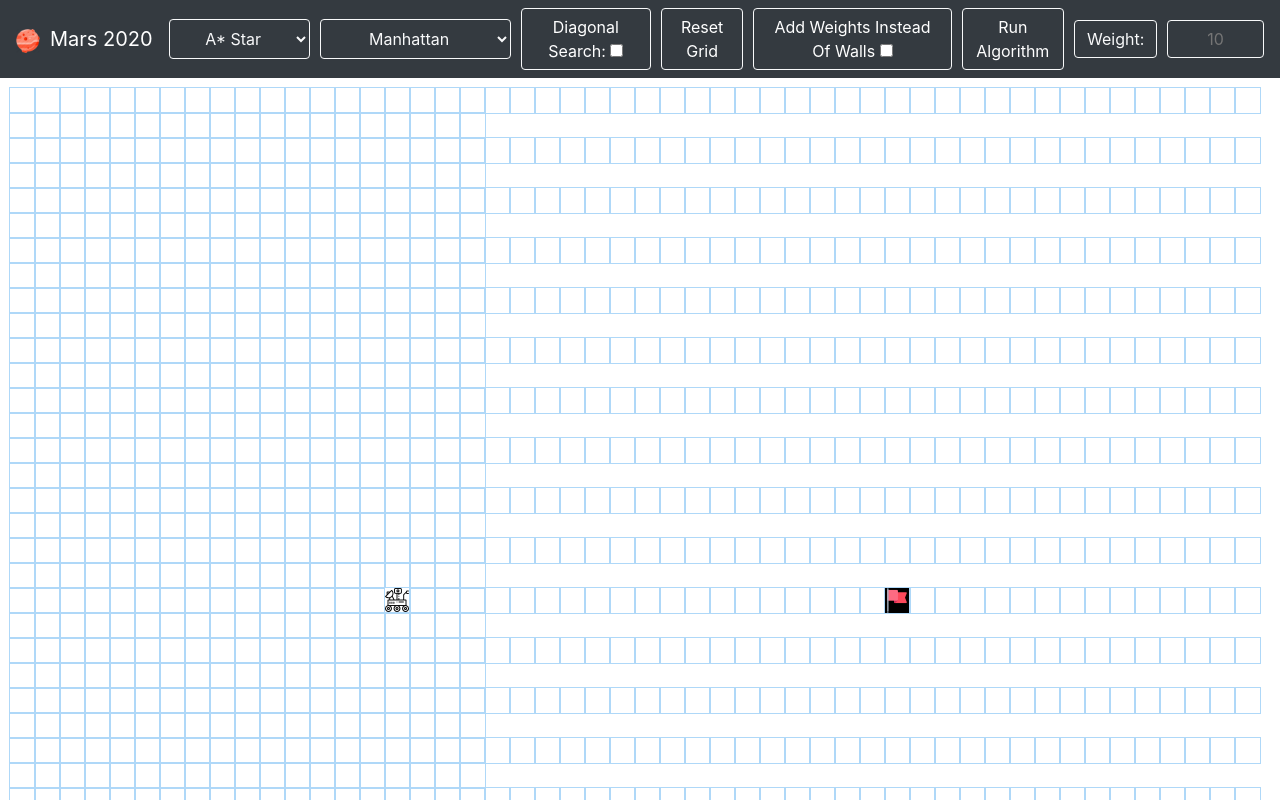
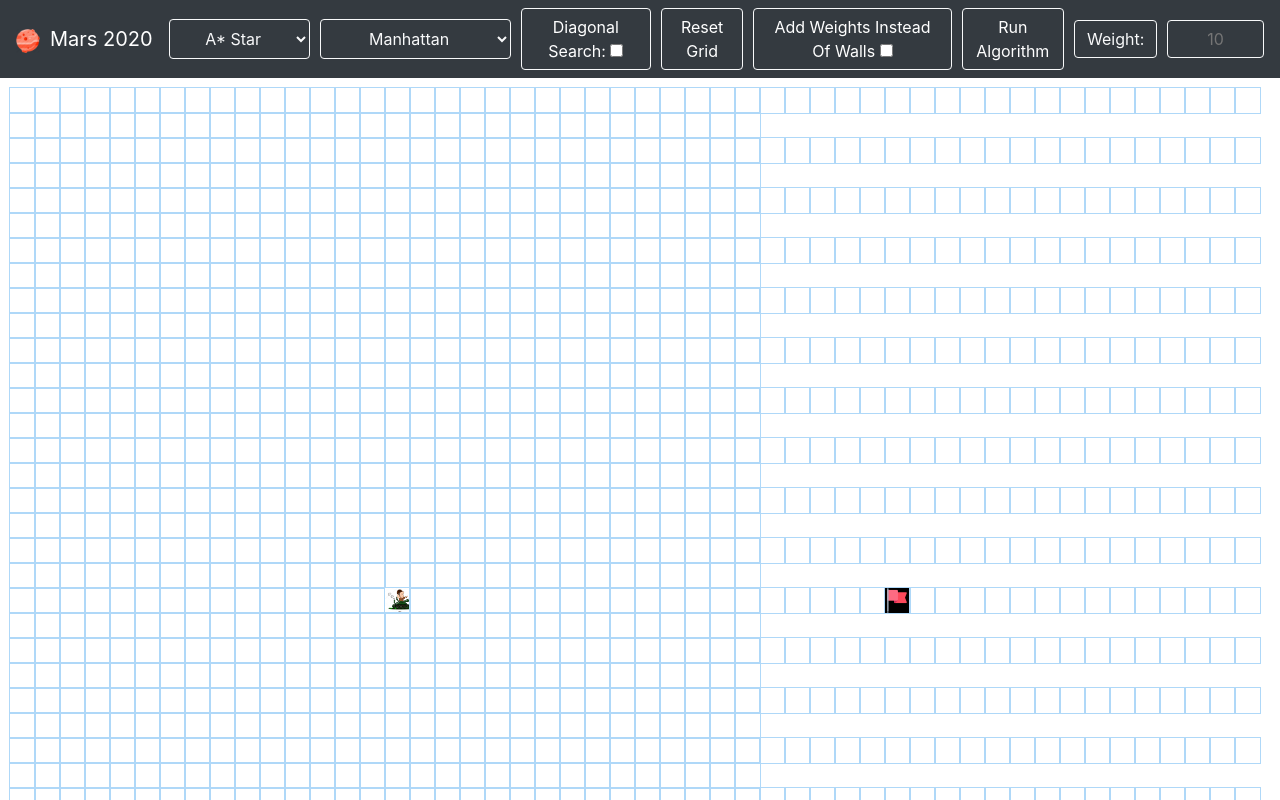
Before and after one commit to mavneeK/Mars-2020-Microsoft, a React (Create React App) app: page / in a window 1280 px wide. Shown: the top 800 px of the page. Built offline with nearby package versions, Linux system fonts and the light colour scheme; the HTML template or start-up script is replaced by a standard one.

Commit message:
CSS improvements

```diff
--- a/src/PathFindingVisualizer/Node/Node.css
+++ b/src/PathFindingVisualizer/Node/Node.css
@@ -12,8 +12,9 @@
 }
 
 .node-start {
-  background-image: url('../../assets/rover.png');
+  background-image: url('../../assets/tank.jpg');
   background-color: white;
+  background-size: 33px;
 
 }
 
--- a/src/PathFindingVisualizer/PathFindingVisualizer.jsx
+++ b/src/PathFindingVisualizer/PathFindingVisualizer.jsx
@@ -13,6 +13,8 @@ let START_NODE_ROW = 10;
 let START_NODE_COL = 15;
 let FINISH_NODE_ROW = 10;
 let FINISH_NODE_COL = 35;
+let WINDOW_HEIGHT = 200;
+let WINDOW_WIDTH = 200;
 let NODE_WEIGHT = 10;
 
 
@@ -25,6 +27,8 @@ export default class PathFindingVisualizer extends Component {
             isStartChange: false,
             isFinishChange: false,
             searchMethod: 'AStar',
+            WINDOW_HEIGHT: 400,
+            WINDOW_WIDTH: 1980,
             diagonal: false,
             weight: false,
             heuristic: "Manhattan",
@@ -32,10 +36,27 @@ export default class PathFindingVisualizer extends Component {
         };
     }
 
+    updateDimensions() {
+        var win = window,
+            doc = document,
+            docElem = doc.documentElement,
+            body = doc.getElementsByTagName('body')[0],
+            x = win.innerWidth || docElem.clientWidth || body.clientWidth,
+            y = win.innerHeight || docElem.clientHeight || body.clientHeight;
+        WINDOW_WIDTH = x;
+        WINDOW_HEIGHT = y;
+        this.setState({ WINDOW_HEIGHT: y, WINDOW_WIDTH: x });
+    }
+
     componentDidMount() {
-        const grid = getInitialGrid();
+        const grid = this.getInitialGrid();
         this.setState({ grid });
+        this.updateDimensions();
+        window.addEventListener("resize", this.updateDimensions.bind(this));
+        // console.log(window.screen.height);
+        // console.log(window.screen.width);
     }
+
 
     resetGrid = () => {
         window.location.reload(false);
@@ -63,14 +84,14 @@ export default class PathFindingVisualizer extends Component {
         if (this.state.isStartChange === true) {
             START_NODE_ROW = row;
             START_NODE_COL = col;
-            const grid = getInitialGrid();
+            const grid = this.getInitialGrid();
             this.setState({ grid });
             return;
         }
         if (this.state.isFinishChange === true) {
             FINISH_NODE_ROW = row;
             FINISH_NODE_COL = col;
-            const grid = getInitialGrid();
+            const grid = this.getInitialGrid();
             this.setState({ grid });
             return;
         }
@@ -94,13 +115,13 @@ export default class PathFindingVisualizer extends Component {
         if (this.state.isStartChange === true) {
             START_NODE_ROW = row;
             START_NODE_COL = col;
-            const grid = getInitialGrid();
+            const grid = this.getInitialGrid();
             this.setState({ grid });
         }
         if (this.state.isFinishChange === true) {
             FINISH_NODE_ROW = row;
             FINISH_NODE_COL = col;
-            const grid = getInitialGrid();
+            const grid = this.getInitialGrid();
             this.setState({ grid });
         }
         this.setState({ isStartChange: false });
@@ -225,6 +246,19 @@ export default class PathFindingVisualizer extends Component {
         this.setState({ weight: !check });
     }
 
+    getInitialGrid = () => {
+        const grid = [];
+        for (let row = 0; row < this.state.WINDOW_HEIGHT / 25; row++) {
+            const currentRow = [];
+            for (let col = 0; col < this.state.WINDOW_WIDTH / 25; col++) {
+                const node = createNode(col, row);
+                currentRow.push(node);
+            }
+            grid.push(currentRow);
+        }
+        return grid;
+    };
+
     render() {
         const { grid, mouseIsPressed } = this.state;
 
@@ -274,18 +308,7 @@ export default class PathFindingVisualizer extends Component {
     }
 }
 
-const getInitialGrid = () => {
-    const grid = [];
-    for (let row = 0; row < 31; row++) {
-        const currentRow = [];
-        for (let col = 0; col < 69; col++) {
-            const node = createNode(col, row);
-            currentRow.push(node);
-        }
-        grid.push(currentRow);
-    }
-    return grid;
-};
+
 
 const reset = (grid) => {
     for (const row of grid) {
```
Also changed, not shown: src/assets/tank.jpg (added).
